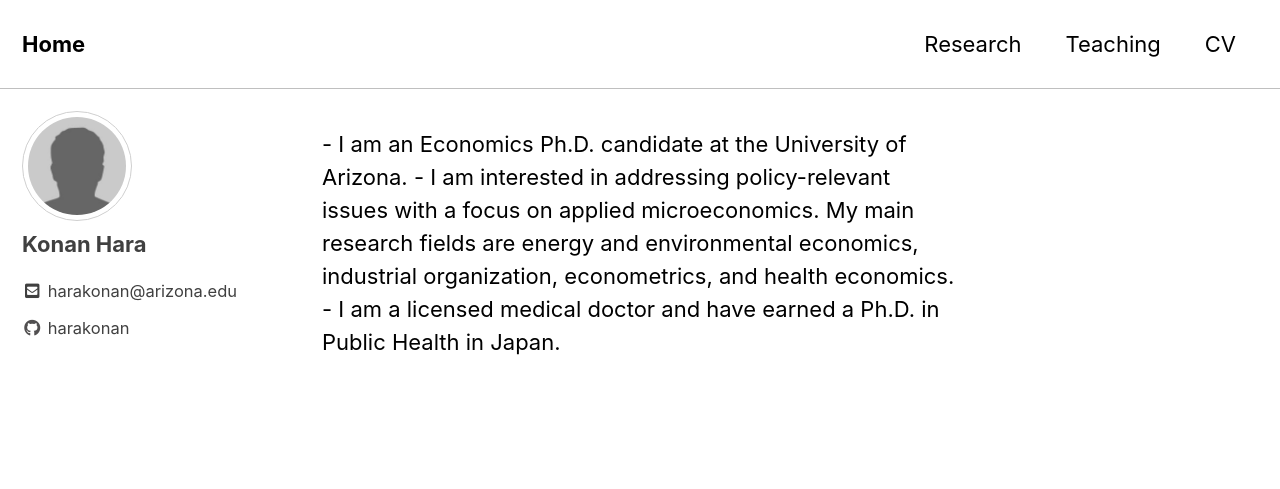
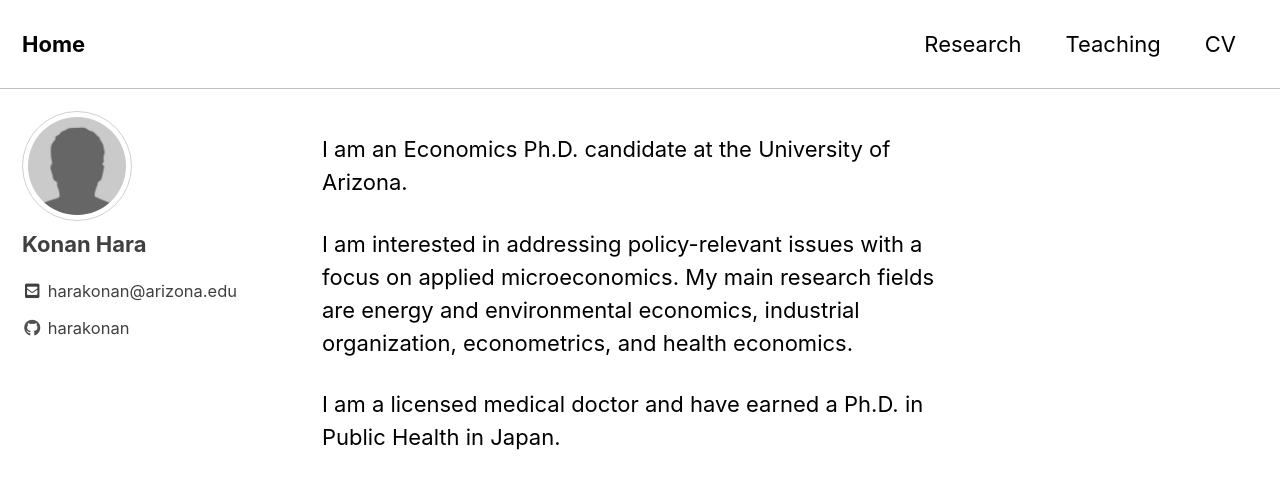
Before and after one commit to harakonan/harakonan.github.io, a Jekyll site: the page built from index.html, in a window 1280 px wide. Shown: the top 489 px of the page. Built offline with Jekyll 4.4.1, drawn with Linux system fonts in a browser that asks for light colours; cached includes are drawn as plain includes; the list of posts is cut into pages by our own code; part of the change alters nothing that is shown.

```diff
--- a/_includes/docs/introduction.md
+++ /dev/null
@@ -1,3 +0,0 @@
-- I am an Economics Ph.D. candidate at the University of Arizona.
-- I am interested in addressing policy-relevant issues with a focus on applied microeconomics. My main research fields are energy and environmental economics, industrial organization, econometrics, and health economics.
-- I am a licensed medical doctor and have earned a Ph.D. in Public Health in Japan.
--- a/_layouts/home.html
+++ b/_layouts/home.html
@@ -4,4 +4,6 @@ layout: archive
 
 {{ content }}
 
-{% include docs/introduction.md %}
+<p>I am an Economics Ph.D. candidate at the University of Arizona.</p>
+<p>I am interested in addressing policy-relevant issues with a focus on applied microeconomics. My main research fields are energy and environmental economics, industrial organization, econometrics, and health economics.</p>
+<p>I am a licensed medical doctor and have earned a Ph.D. in Public Health in Japan.</p>
```
